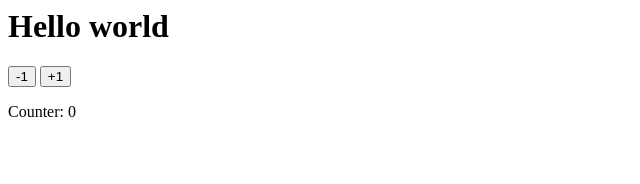
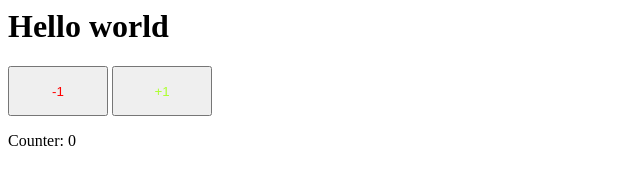
Before and after one commit to iliakovalevich/web-app, a plain HTML site: page index.html in a window 1280 px wide. Shown: the whole page, without its empty margins (0-640 px from the left). Drawn offline with Linux system fonts and the light colour scheme.

Commit message:
change css classes names

```diff
--- a/index.html
+++ b/index.html
@@ -8,8 +8,8 @@
 
 <body>
     <h1>Hello world</h1>
-    <button type="button" class="buttonStyle" onClick="onClickMinusButton()">-1</button>
-    <button type="button" class="buttonStyle" onClick="onClickPlusButton()">+1</button>
+    <button type="button" class="buttonMinusStyle" onClick="onClickMinusButton()">-1</button>
+    <button type="button" class="buttonPlusStyle" onClick="onClickPlusButton()">+1</button>
     <p>Counter: <a id="clicks">0</a></p>
 
 </body>
```
